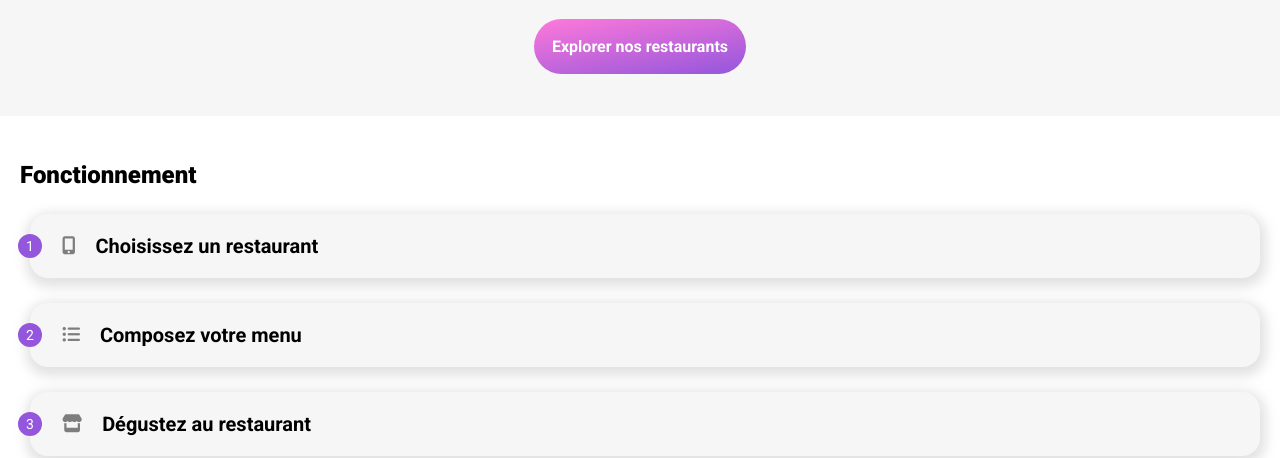
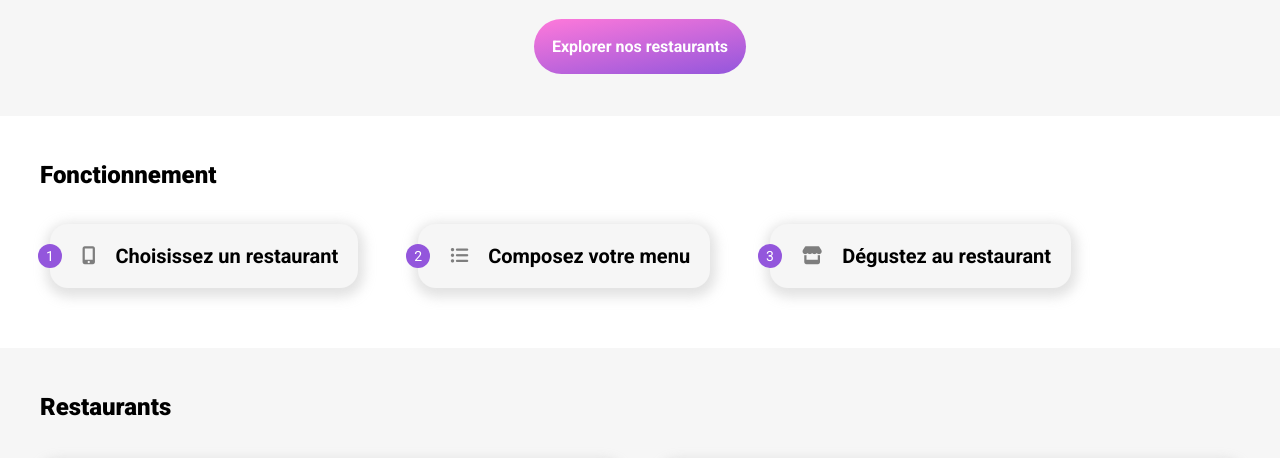
Before and after one commit to ThibaultOlm/ThibaultOulmiere_3_25052021, a website: page index.html in a window 1280 px wide. Shown: the part 307-765 px from the top of the page. Drawn offline with Linux system fonts and the light colour scheme; grey boxes are pictures that could not be loaded; a web font is replaced by a local one.

Commit message:
Création breakpoints et Mixin Tablet-only + ajustement CSS pour la page d'accueil

```diff
--- a/sass/layouts/_footer.scss
+++ b/sass/layouts/_footer.scss
@@ -1,6 +1,9 @@
 .footer {
     background: #353535;
     padding: 25px 20px;
+    @include tablet-only{
+        padding: 30px 40px;
+    }
     &__title {
         h2 {
             font-family: "shrikhand", Arial, Helvetica, sans-serif;
@@ -8,12 +11,24 @@
             font-weight: lighter;
             color: white;
             margin-bottom: 10px;
+            @include tablet-only{
+                font-size: 1.7em;
+            }
         }
     }
     &__nav {
         ul {
             list-style-type: none;
             line-height: 1.8;
+            @include tablet-only{
+                display: flex;
+                flex-wrap: wrap;
+            }
+        }
+        li {
+            @include tablet-only{
+                flex: 50%;
+            }
         }
         a {
             color: white;
--- a/sass/pages/_index.scss
+++ b/sass/pages/_index.scss
@@ -41,6 +41,19 @@
     display: flex;
     flex-direction: column;
     row-gap: 25px;
+    @include tablet-only{
+        padding-left: 40px;
+        padding-bottom: 60px;
+        flex-direction:initial;
+        flex-wrap: wrap;
+        column-gap: 50px;
+        row-gap: 35px;
+    }
+    & h2 {
+        @include tablet-only{
+            flex: 100%;
+        }
+    }
     &__step {
         display: flex;
         background: $colour-background;
@@ -70,6 +83,18 @@
     row-gap: 25px;
     background: $colour-background;
     padding: 50px 20px;
+    @include tablet-only{
+        padding: 45px 40px 60px 40px;
+        flex-direction:unset;
+        flex-wrap: wrap;
+        row-gap: 40px;
+        column-gap: 40px;
+    }
+    & h2 {
+        @include tablet-only{
+            flex: 100%;
+        }
+    }
 }
 
 .restaurants-card {
@@ -80,6 +105,9 @@
     box-shadow: $shadow-primary;
     overflow: hidden;
     position: relative;
+    @include tablet-only{
+        flex: 40%;
+    }
     a {
         text-decoration: none;
         color: black;
@@ -92,13 +120,11 @@
             @include new-restaurant
         }
     }
-    &__img {
-        img {
+    &__img img {
             width: 100%;
             max-width: 100%;
             height: 180px;
             object-fit: cover;
-        }
     }
     &__heading {
         display: flex;
--- a/sass/utils/_mixins.scss
+++ b/sass/utils/_mixins.scss
@@ -26,3 +26,9 @@
     margin-top: 8px;
     margin-right: 6px;
 }
+
+@mixin tablet-only {
+    @media all and (min-width: map-get($breakpoints, tablet)) {
+        @content;
+    }
+}
--- a/sass/utils/_variables.scss
+++ b/sass/utils/_variables.scss
@@ -9,3 +9,13 @@ $colour-over: #f5edff;
 $shadow-primary: 1px 4px 12px 5px rgba(180, 180, 180, 0.384);
 
 $border-rounded: 18px;
+
+$breakpoints: (
+    mobile-s: 320px,
+    mobile-m: 375px,
+    mobile-l:425px,
+    tablet: 768px,
+    laptop: 1024px,
+    laptop-l: 1440px,
+    4k: 2560px
+)
```
Also changed, not shown: css/style.css, 1 other file.
